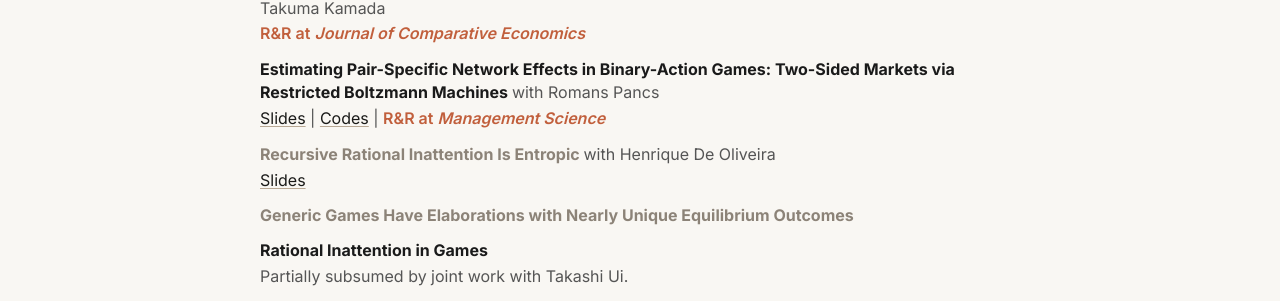
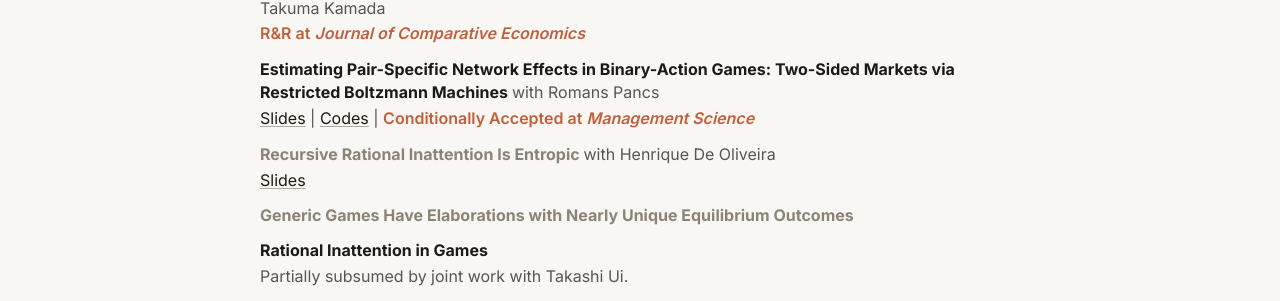
Before and after one commit to tetsuyahoshino137/tetsuyahoshino137.github.io, a Jekyll site: the page built from index.md, in a window 1280 px wide. Shown: the part 485-786 px from the top of the page. Built offline with Jekyll 4.4.1, drawn with Linux system fonts in a browser that asks for light colours.

Commit message:
Change paper status to 'Conditionally Accepted'
Updated the status of a paper to 'Conditionally Accepted' at Management Science.

```diff
--- a/index.md
+++ b/index.md
@@ -39,7 +39,7 @@ title: Home
       </li>
       <li>
         <div class="paper-title"><a href="papers/HoshinoPancs260908.pdf">Estimating Pair-Specific Network Effects in Binary-Action Games: Two-Sided Markets via Restricted Boltzmann Machines</a> <span class="authors">with Romans Pancs</span></div>
-        <div class="paper-sub"><a href="slides/HoshinoPancs_EconometricSocietyAIML.pdf">Slides</a> | <a href="https://colab.research.google.com/drive/1zIY4-pjJv4uWzs7OlHq-XOe5-MAmSGNU?usp=sharing">Codes</a> | <span class="badge">R&amp;R at <em>Management Science</em></span></div>
+        <div class="paper-sub"><a href="slides/HoshinoPancs_EconometricSocietyAIML.pdf">Slides</a> | <a href="https://colab.research.google.com/drive/1zIY4-pjJv4uWzs7OlHq-XOe5-MAmSGNU?usp=sharing">Codes</a> | <span class="badge">Conditionally Accepted at <em>Management Science</em></span></div>
       </li>
       <li>
         <div class="paper-title nolink">Recursive Rational Inattention Is Entropic <span class="authors">with Henrique De Oliveira</span></div>
```
